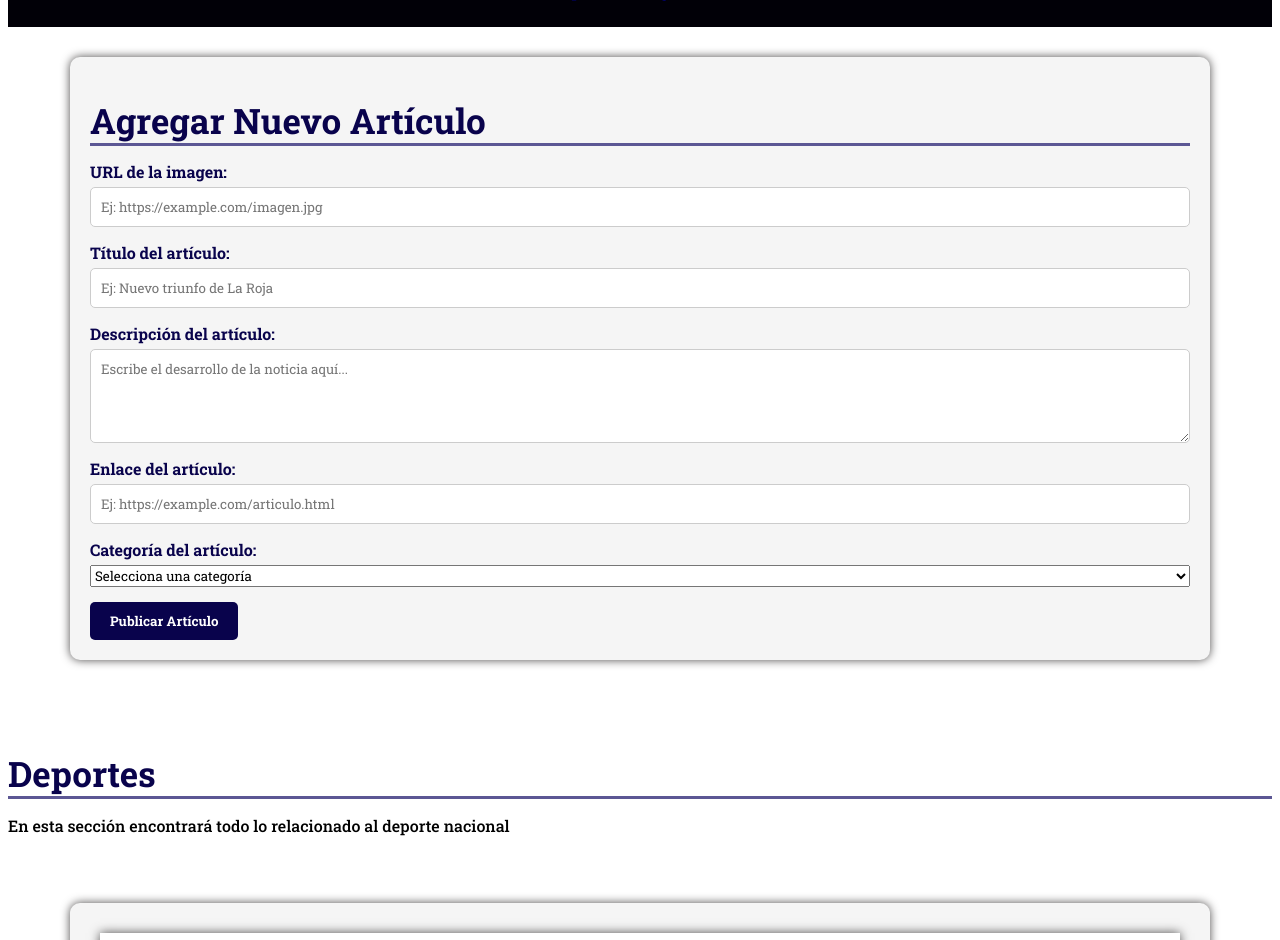
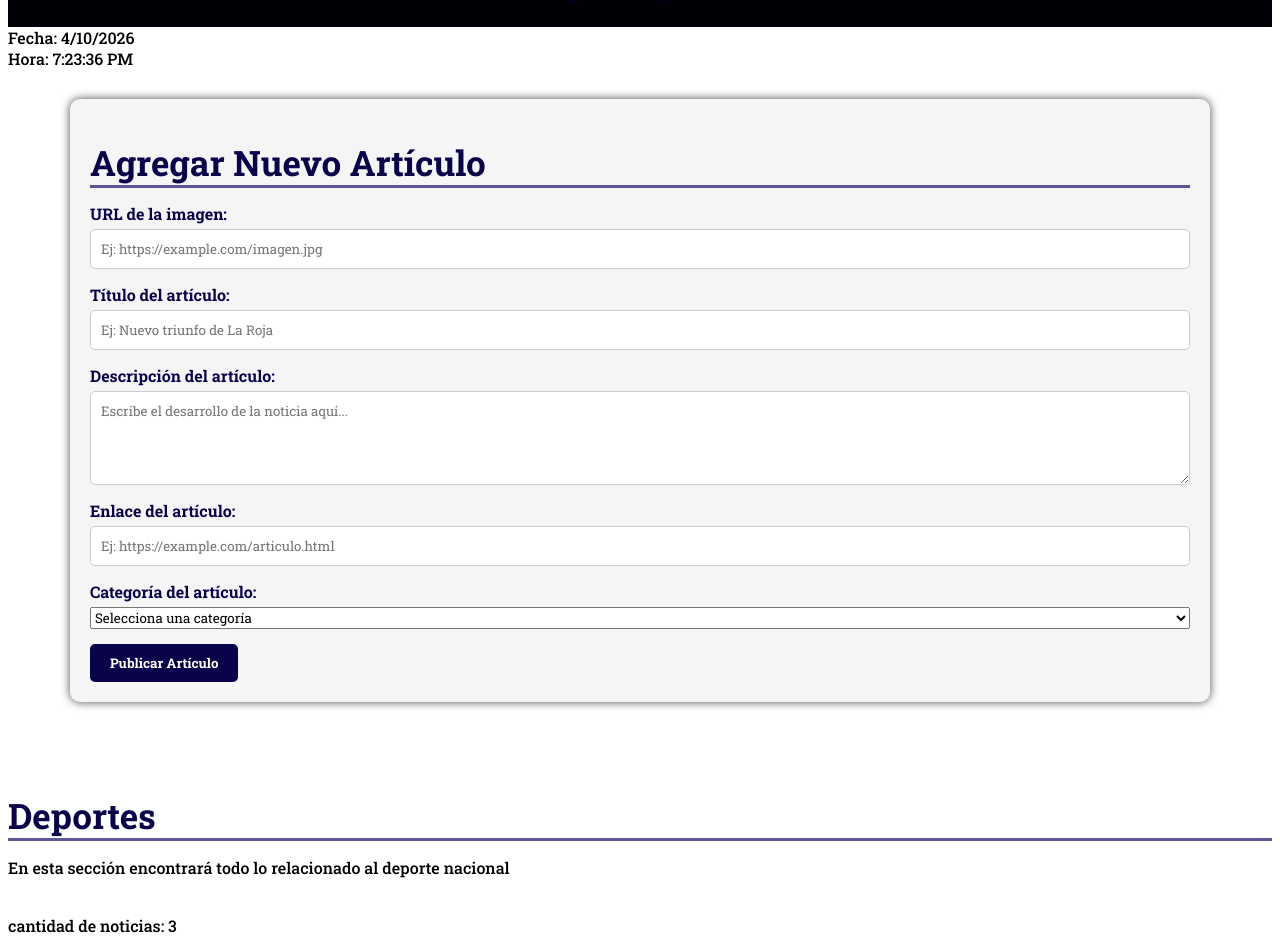
Before and after one commit to AlvaroBrizRiv/Actividad-equipo-universidad, a PHP site: page / in a window 1280 px wide. Shown: the part 614-1554 px from the top of the page. Run offline with PHP 8.4, Linux system fonts and the light colour scheme.

Commit message:
contadores y contacto

```diff
--- a/index.html
+++ b/index.html
@@ -16,10 +16,11 @@
 <body>
         <header class ="video-header">
         <video autoplay muted loop playsinline class="video-bg">
-            <source src="Asset\video\video.mp4" type="video/mp4">
+            <source src="https://imgur.com/a/9OIM501" type="video/mp4">
         </video>
         </header>
-
+        <!-- https://imgur.com/a/9OIM501 -->
+         <!--Asset\video\video.mp4-->
 
     <nav class="MENÚ">
         <ul>
@@ -29,6 +30,8 @@
             <li><a href="#seccion-internacional">Internacional</a></li>
         </ul>
     </nav>
+    <div id="fecha">Fecha: </div>
+    <div id="reloj">Hora: </div>
     <section class="formulario-seccion">
     <h2>Agregar Nuevo Artículo</h2>
     <form id="formulario-articulo">
@@ -70,6 +73,7 @@
     <h2>Deportes</h2>
     <p>En esta sección encontrará todo lo relacionado al deporte nacional</p>
     <br>
+    <div id="cantidad-deportes">cantidad de noticias: 0</div>
     <section id="seccion-deportes">
         <article>
         <img src="https://media.biobiochile.cl/wp-content/uploads/2026/03/vidal-abajo-de-conce-750x400.jpg" width="750" height="265"/>
@@ -111,6 +115,7 @@
     <h2>Negocios</h2>
     <p>En esta sección encontrará todo lo relacionado a la economía nacional</p>
     <br>
+    <div id="cantidad-negocios">cantidad de noticias: 0</div>
     <section id="seccion-negocios">
     <article>
     <img src="https://www.latercera.com/resizer/v2/JEB4BQPDFREQDGZ544DCKQ6PYQ.jpg?auth=290c2de337a3b7416f8ac7413f876c4a3e1f199669b86a04ac03b8d099b2c27a&smart=true&width=990&height=557&quality=70" width ="750" height="280"/>
@@ -139,6 +144,7 @@
     <br>
     <br>
     <h2>Internacional</h2>
+    <div id="cantidad-internacional">cantidad de noticias: 0</div>
     <section id="seccion-internacional">
     <article>
     <img src="https://s.t13.cl/sites/default/files/styles/manualcrop_1600x800/public/t13/field-imagen/2026-03/pexels-karola-g-8528741.jpg.jpeg?itok=CSIR-A4y" width="750" height="280"/>
@@ -156,6 +162,20 @@
     <audio controls>
         <source src="Asset\audio\audio.mp3" type="audio/mpeg">
     </audio>
+    <section class="formulario-seccion">
+    <form id="formulario-contacto">
+        <h2>Contacto</h2>
+    <div class="grupo-input">
+        <label for="nombre" class="nombre">Nombre:</label>
+        <input type="text" id="nombre" name="nombre" placeholder="Escriba su nombre completo">
+    </div>
+    <div class="grupo-input">
+        <label for="mensaje" class="mensaje">Mensaje:</label>
+        <textarea type="text" id="mensaje" name="mensaje" rows="4" placeholder="Deje su mensaje aquí"></textarea>
+    </div>
+    <button type="submit" id="btn-enviar">Enviar</button>
+    </form>
+    </section>
     <footer>
         <div class="container">
             <p>&copy; Periódico El Faro 2026</p>
--- a/script.js
+++ b/script.js
@@ -2,9 +2,15 @@ function actualizarReloj()
 {
     let fecha = new Date();
     let contenedorReloj = document.getElementById('reloj');
-    contenedorReloj.innerText = "Hora en Chile: " + fecha.toLocaleTimeString();
+    let contenedorFecha = document.getElementById('fecha');
+    let opciones = { hour: '2-digit', minute: '2-digit', second: '2-digit' };
+    contenedorFecha.innerText = "Fecha: " + fecha.toLocaleDateString();
+    contenedorReloj.innerText = "Hora: " + fecha.toLocaleTimeString(opciones);
 
 }
+
+actualizarReloj();
+setInterval(actualizarReloj, 1000);
 
 const formulario = document.getElementById("formulario-articulo");
 
@@ -33,4 +39,19 @@ formulario.addEventListener("submit", function(evento){
 
     formulario.reset();
 
+    actualizarContadores();
+
 })
+
+function actualizarContadores() {
+    const categorias = ['deportes', 'negocios', 'internacional'];
+    categorias.forEach(categoria => {
+        const articulos = document.querySelectorAll(`#seccion-${categoria} article`);
+        const contador = document.getElementById(`cantidad-${categoria}`);
+        if (contador) {
+            contador.innerText = `cantidad de noticias: ${articulos.length}`;
+        }
+    });
+}
+
+actualizarContadores();
--- a/styles.css
+++ b/styles.css
@@ -80,7 +80,7 @@ nav.MENÚ a:hover {
     font-family: inherit; /* Hereda la fuente Roboto Slab */
 }
 
-button#btn-publicar {
+button#btn-publicar, button#btn-enviar {
     background-color: #09034c;
     color: white;
     padding: 10px 20px;
@@ -91,7 +91,7 @@ button#btn-publicar {
     transition: 0.3s;
 }
 
-button#btn-publicar:hover {
+button#btn-publicar:hover, button#btn-enviar:hover {
     background-color: #5c5794; /* Color lila cuando pasas el mouse */
 }
 
```
